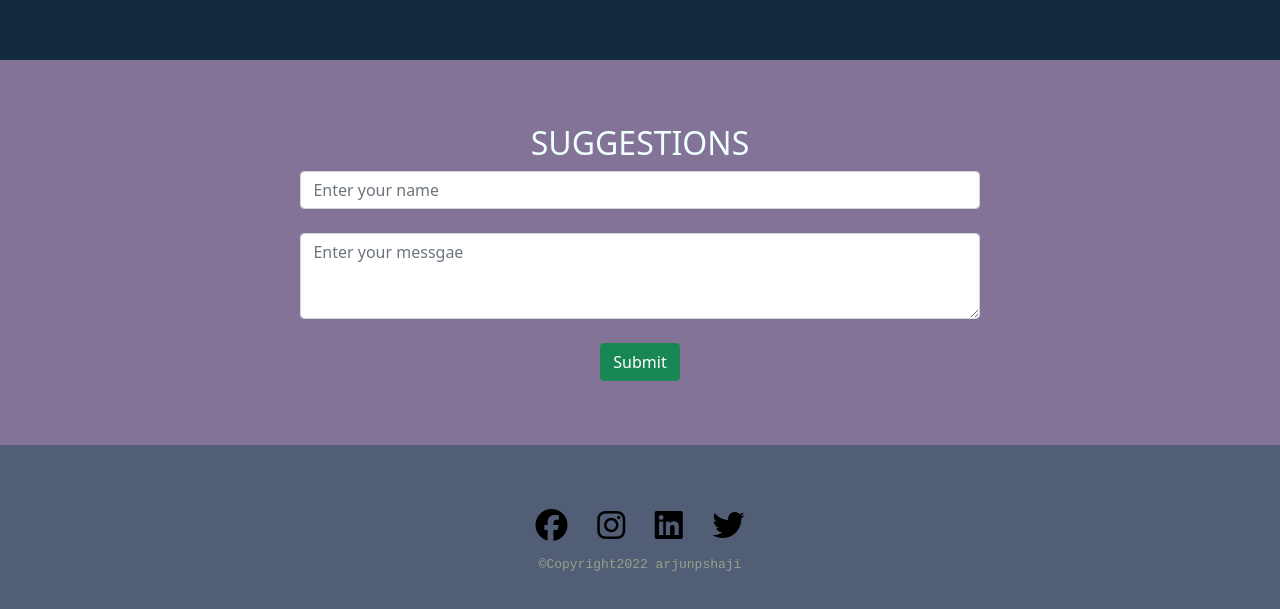
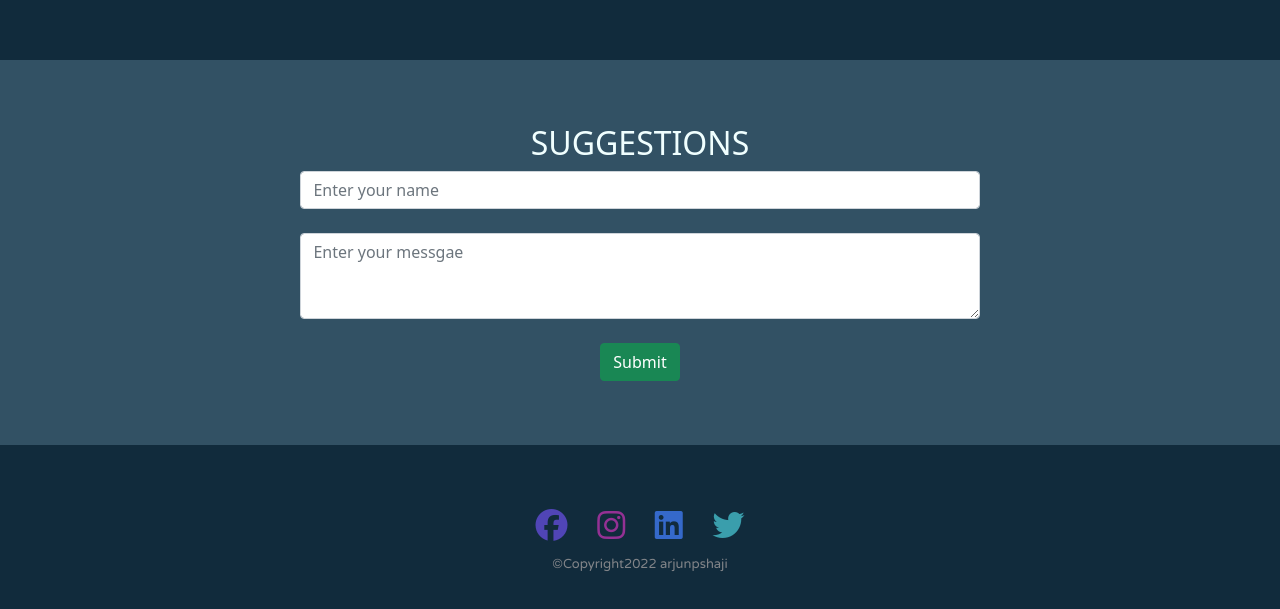
Before and after one commit to arjunpshaji/enjoysongs, a plain HTML site: page index.html in a window 1280 px wide. Shown: the part 2806-3415 px from the top of the page. Drawn offline with nearby package versions, Linux system fonts and the light colour scheme; a web font is replaced by a local one.

Commit message:
enjoysongs

```diff
--- a/css/styles.css
+++ b/css/styles.css
@@ -11,6 +11,10 @@
 
 .nav-item{
   padding: 0px 5px;
+}
+
+.arj{
+  width:50px;
 }
 
                                               /* top container */
@@ -69,13 +73,15 @@
 
 }
 
-.card{
+/* .card{
   background-color: #112B3C;
 }
 .header{
   color:#fff;
   font-weight: bolder;
-}
+} */
+
+
 
 
                                             /* contact */
@@ -87,7 +93,7 @@
  .form{
    padding:5%;
    text-align: center;
-   background-color: #827397;
+   background-color: #325164;
    color:azure;
 
  }
@@ -97,8 +103,8 @@
 
 .footer{
   text-align: center;
-  background-color: #525E75;
-  color:#97a188;
+  background-color: #112B3C;
+  color:#a7a2a2;
   font-family: 'Roboto Mono', monospace;
   padding:5% 0 3% 0;
 }
@@ -114,23 +120,32 @@ a:hover{
 
 .copyright{
   padding:10px 10px;
-  font-family: 'Courier New', Courier, monospace;
+  font-family: 'Varela Round', sans-serif;
   font-size: small;
+  opacity: 75%;
 }
 
 .copyright:hover{
   color:aliceblue;
 }
 
-/* @media (max-width:1028px){
+.fb{
+  color:rgb(80, 69, 182)
+}
+.insta{
+  color:rgb(148, 49, 148)
+}
+.linkd{
+  color:rgb(53, 105, 202)
+}
+.twtr{
+  color:rgb(58, 158, 172);
+}
+/*
+@media (max-width:1028px){
+  .musicboy{
 
-  .music-quote{
-      text-align: center;
-      font-size: 2rem;
 
   }
-  .musicboy{
-
-    padding-top: 20%;
-  }
- } */
+ }
+     */
```
